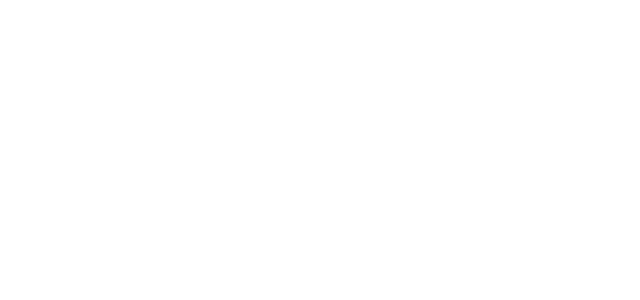
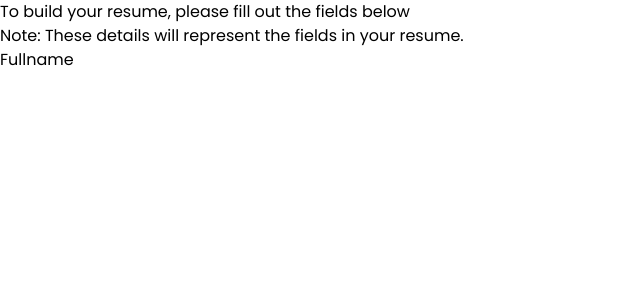
Before and after one commit to belemaaa/BuildMyResume, a React (Create React App) app: page /details_1 in a window 1280 px wide. Before the commit this address had no page. Shown: the top 300 px of the page, without its empty margins (0-640 px from the left). Built offline with nearby package versions, Linux system fonts and the light colour scheme.

Commit message:
details 1

```diff
--- a/src/App.js
+++ b/src/App.js
@@ -1,6 +1,7 @@
 import { BrowserRouter as Router, Routes, Route } from 'react-router-dom';
 import SplashScreen from './components/SplashScreen';
 import SplashChange from './components/SplashChange';
+import DetailsHeader from './components/DetailsHeader';
 
 function App() {
   return (
@@ -8,6 +9,7 @@ function App() {
       <Router>
         <Routes>
           <Route path='/' exact element={<SplashChange/>} />
+          <Route path='/details_1' element={<DetailsHeader/>} />
         </Routes>
       </Router>
     </div>
--- a/src/assets/css/styles.css
+++ b/src/assets/css/styles.css
@@ -41,7 +41,15 @@
 .landing-text-L{
     font-weight: 700;
     font-size: 30px;
-    margin-left: 50px;
+    text-align: center;
+}
+@media(min-width: 768px){
+    .landing-text-L{
+        font-weight: 700;
+        font-size: 30px;
+        margin-left: 50px;
+        text-align: left;
+    }
 }
 .resume-text{
     margin-left: 8px;
@@ -50,8 +58,17 @@
 .landing-text-S{
     font-weight: 600;
     font-size: 15px;
-    margin-left: 50px;
+    text-align: center;
     margin-top: 20px;
+}
+@media(min-width: 768px){
+    .landing-text-S{
+        font-weight: 600;
+        font-size: 15px;
+        margin-left: 50px;
+        margin-top: 20px;
+        text-align: left;
+    }
 }
 .get-started-btn{
     margin-top: 160px;
@@ -59,8 +76,22 @@
     width: 150px;
     color: white;
     padding: 10px;
-    margin-left: 50px;
+    align-self: center;
     text-align: center;
     border-radius: 10px;
     font-weight: 500;
 }
+@media(min-width: 1024px){
+    .get-started-btn{
+        margin-top: 160px;
+        background-color: #007A5E;
+        width: 150px;
+        color: white;
+        padding: 10px;
+        margin-left: 50px;
+        text-align: center;
+        border-radius: 10px;
+        font-weight: 500;
+        align-self: self-start;
+    }
+}
--- /dev/null
+++ b/src/components/DetailsHeader.jsx
@@ -0,0 +1,29 @@
+import React, {useState} from 'react'
+
+const DetailsHeader = () => {
+    const [fullname, setFullname] = useState('')
+    const [address, setAddress] = useState('')
+    const [phone, setPhone] = useState('')
+    const [email, setEmail] = useState('')
+  return (
+    <div>
+        <div className='details-div'>
+            <p>To build your resume, please fill out the fields below</p>
+            <p>Note: These details will represent the fields in your resume.</p>
+        </div>
+
+        <form method='POST'>
+            <label>Fullname</label> <br/>
+            <input
+                className='details-input-box'
+                type='text'
+                maxLength={100}
+                required
+            />
+
+        </form>
+    </div>
+  )
+}
+
+export default DetailsHeader
--- a/src/components/Landing.jsx
+++ b/src/components/Landing.jsx
@@ -34,7 +34,7 @@ const Landing = () => {
             </div>
 
             <div className='get-started-btn'>
-                <Link to='#'>
+                <Link to='/details_1' className='hover:scale-125 duration-200'>
                     Get Started
                 </Link>
             </div>
```
